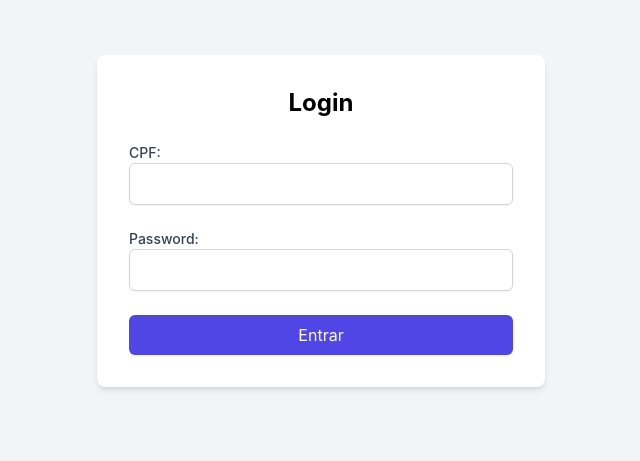
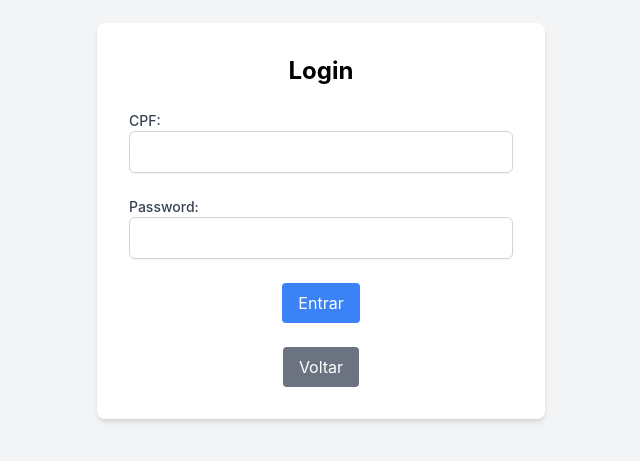
Before and after one commit to ricard00liveira/gda_netlify, a React (Create React App) app: page /login in a window 1280 px wide. Shown: the part 179-640 px from the top of the page, without its empty margins (319-959 px from the left). Built offline with nearby package versions, Linux system fonts and the light colour scheme; no server answers.

Commit message:
fix design and url back

```diff
--- a/src/components/Home.js
+++ b/src/components/Home.js
@@ -15,10 +15,6 @@ const Home = () => {
     }
   };
 
-  const goToDenunciasList = () => {
-    navigate("/main");
-  };
-
   return (
     <div className="flex flex-col items-center justify-center min-h-screen bg-gray-100">
       <h1 className="text-4xl font-bold text-green-600 mb-8">
@@ -26,18 +22,12 @@ const Home = () => {
       </h1>
       <button
         onClick={handleLogin}
-        className="bg-green-500 text-white py-2 px-4 rounded hover:bg-green-700 transition duration-300 mb-4"
+        className="bg-blue-500 text-white py-2 px-4 rounded hover:bg-blue-700 transition duration-300 mb-4"
       >
         Acessar
       </button>
-      <button
-        onClick={goToDenunciasList}
-        className="bg-blue-500 text-white py-2 px-4 rounded hover:bg-blue-700 transition duration-300"
-      >
-        Ver Lista de Denúncias
-      </button>
-    </div>
-  );
+      </div>
+    );
 };
 
 export default Home;
--- a/src/components/Login.js
+++ b/src/components/Login.js
@@ -66,9 +66,14 @@ const Login = () => {
               className="w-full px-3 py-2 border border-gray-300 rounded-md shadow-sm focus:outline-none focus:ring-indigo-500 focus:border-indigo-500"
             />
           </div>
-          <button type="submit" className="w-full px-4 py-2 text-white bg-indigo-600 rounded-md hover:bg-indigo-700 focus:outline-none focus:ring-2 focus:ring-offset-2 focus:ring-indigo-500">Entrar</button>
-          {error && <p className="mt-2 text-sm text-red-600">{error}</p>}
+          <div className="flex justify-center">
+            <button type="submit" className="bg-blue-500 text-white py-2 px-4 rounded hover:bg-blue-700 transition duration-300">Entrar</button>
+          </div>
+          {error && <p className="mt-2 text-sm text-red-600 text-center">{error}</p>}
         </form>
+        <div className="flex justify-center mt-4">
+          <button onClick={() => navigate('/home')} className="bg-gray-500 text-white py-2 px-4 rounded hover:bg-gray-700 transition duration-300">Voltar</button>
+        </div>
       </div>
     </div>
   );
```
Also changed, not shown: 1 other file (tests, documents, lock files or other folders).
